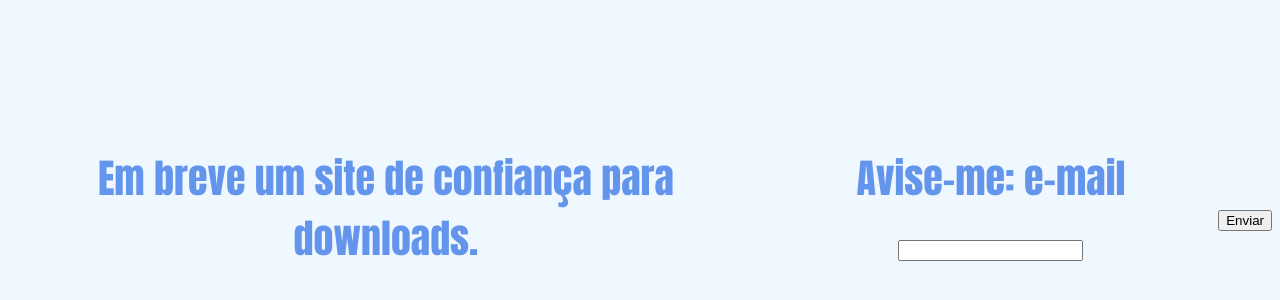
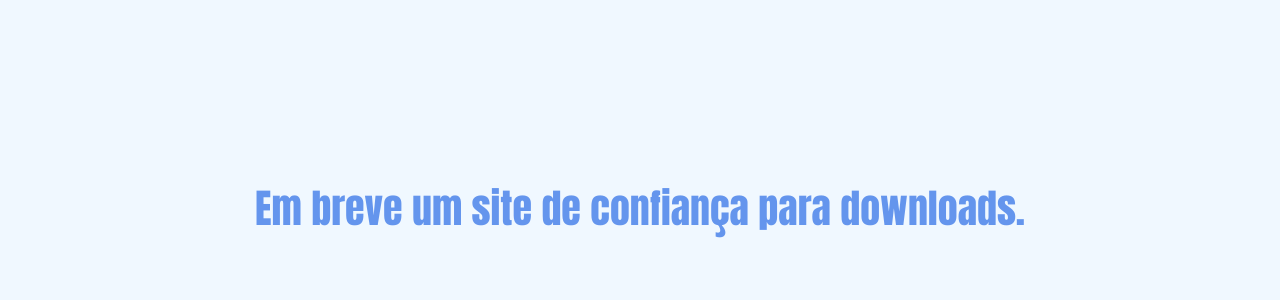
Before and after one commit to luciano2000/downloading, a plain HTML site: page index.html in a window 1280 px wide. Shown: the part 184-484 px from the top of the page. Drawn offline with Linux system fonts and the light colour scheme.

Commit message:
Update index.html

```diff
--- a/index.html
+++ b/index.html
@@ -51,15 +51,7 @@
         });
     </script>
 </head>
-<body><form name="contact" netlify>
+<body>
     <div id="geral"><div>Em breve um site de confiança para downloads.</div>
-  <div>
-    Avise-me: <label>e-mail <input type="email" name="email" /></label>
-  </div>
-  <div>
-    <button type="submit">Enviar</button>
-  </div>
-</div></form>
-
 </body>
 </html>
```
